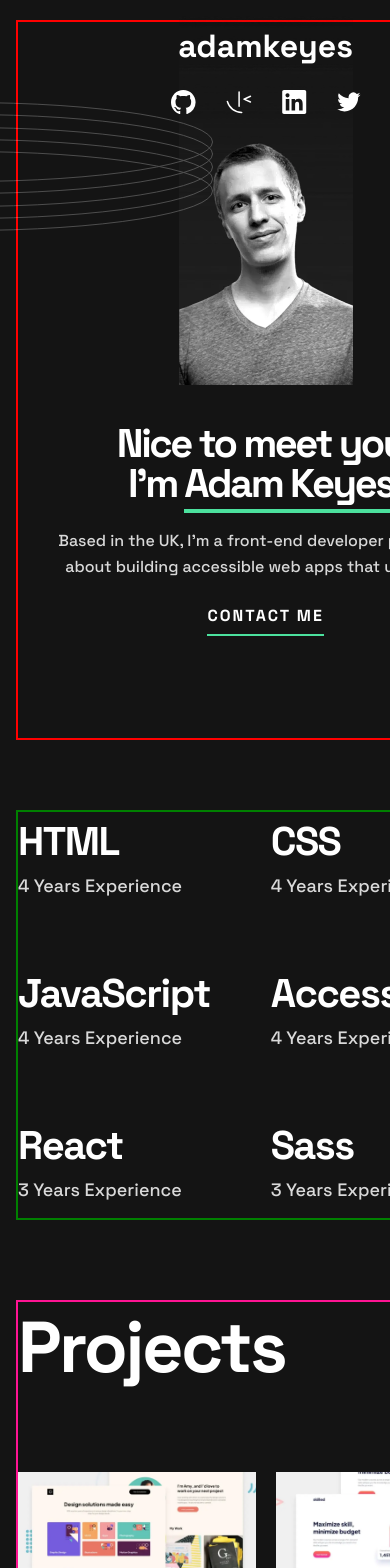
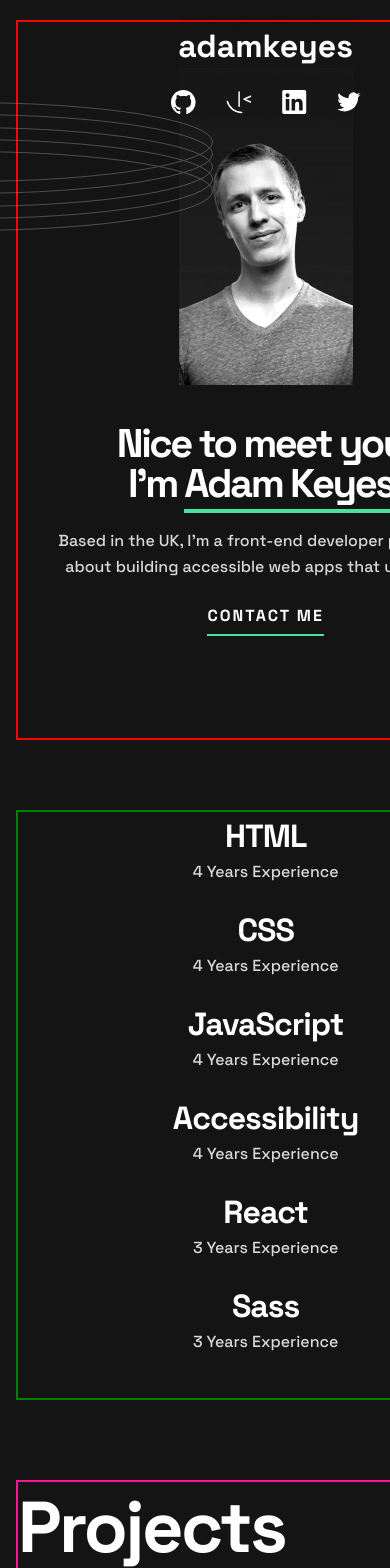
Before and after one commit to seamissu/developer-portfolio, a Next.js app: page / in a window 390 px wide. Shown: the top 1568 px of the page. Built offline with nearby package versions, Linux system fonts and the light colour scheme.

Commit message:
fix Experience area in mobile version

```diff
--- a/src/app/page.js
+++ b/src/app/page.js
@@ -58,7 +58,7 @@ const Wrapper = styled.div`
     padding-right: 16px;
     padding-top: 20px;
 
-    grid-template-rows: 720px 560px 1fr 750px 120px;
+    grid-template-rows: 720px 740px 1fr 750px 120px;
   }
 
   // borders for development
--- a/src/components/Experience/Experience.js
+++ b/src/components/Experience/Experience.js
@@ -59,8 +59,17 @@ const Wrapper = styled.section`
 
   margin-top: 70px;
   margin-bottom: 80px;
+  position: relative;
 
-  position: relative;
+  @media ${QUERIES.mobileAndDown} {
+    grid-template-columns: 1fr;
+    grid-template-rows: repeat(6, 70px);
+    justify-content: center;
+    justify-items: center;
+    gap: 24px;
+
+    border-bottom: 1px solid var(--white);
+  }
 `;
 
 const Heading = styled.h2`
@@ -71,12 +80,23 @@ const Heading = styled.h2`
   @media ${QUERIES.tabletAndDown} {
     font-size: 40px;
   }
+
+  @media ${QUERIES.mobileAndDown} {
+    font-size: 32px;
+    letter-spacing: -1px;
+    text-align: center;
+  }
 `;
 
 const Duration = styled.p`
   color: var(--gray);
   font-size: var(--font-size-text-large);
   font-weight: var(--font-weight-medium);
+
+  @media ${QUERIES.mobileAndDown} {
+    font-size: var(--font-size-text-medium);
+    text-align: center;
+  }
 `;
 
 export default Experience;
```
